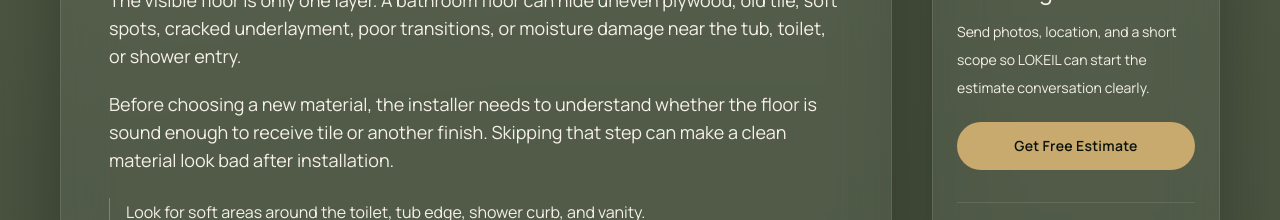
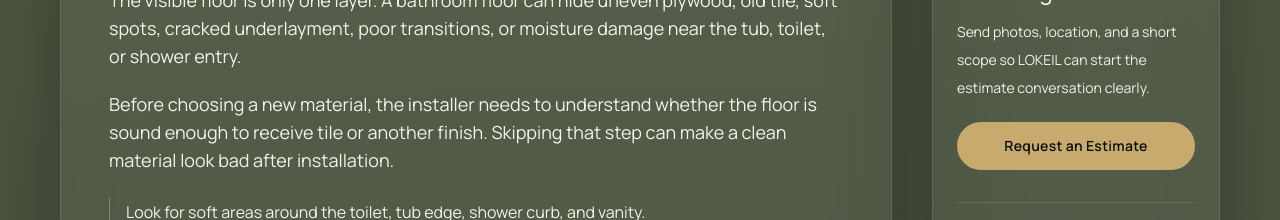
Before and after one commit to donaldlena833-cyber/lokeil-website, a Next.js app: page /blog/bathroom-flooring-installation-queens-guide in a window 1280 px wide. Shown: the part 1460-1680 px from the top of the page. Built offline with nearby package versions, Linux system fonts and the light colour scheme.

Commit message:
Remove unsupported estimate claim

```diff
--- a/app/blog/[slug]/page.tsx
+++ b/app/blog/[slug]/page.tsx
@@ -259,7 +259,7 @@ export default async function BlogPostPage({ params }: BlogPageProps) {
                   conversation clearly.
                 </p>
                 <Link href="/contact" className="button-primary mt-5 w-full">
-                  Get Free Estimate
+                  Request an Estimate
                 </Link>
               </div>
 
```
